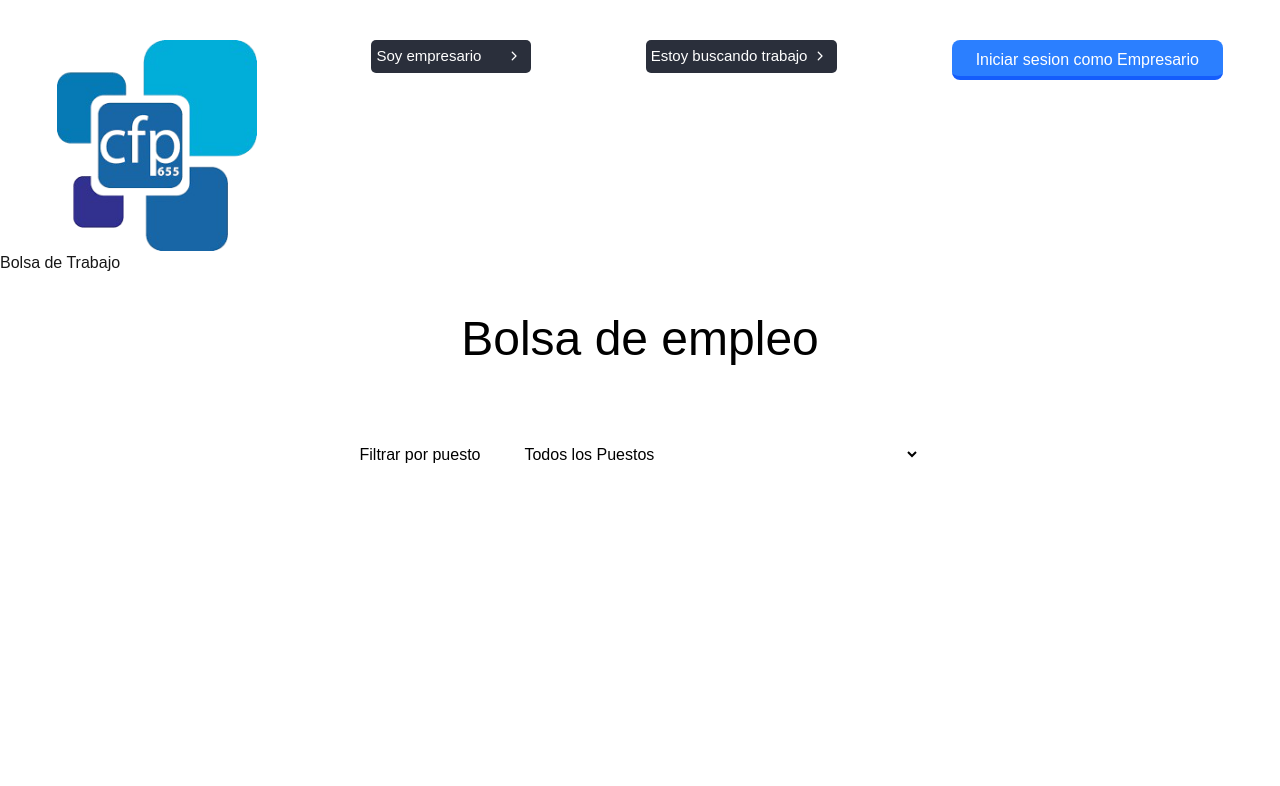
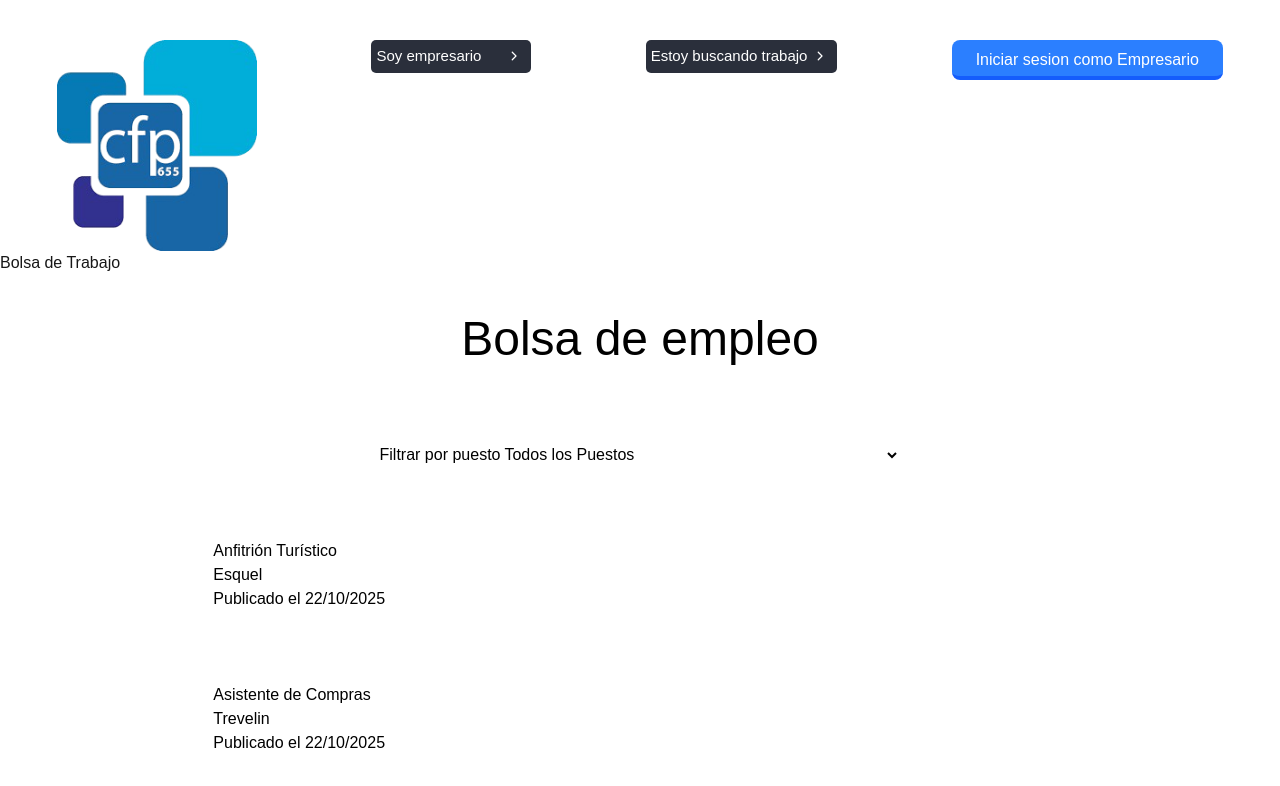
Before and after one commit to maxielsezar/clase-next, a Next.js app: page /UX in a window 1280 px wide. Shown: the top 786 px of the page. Built offline with nearby package versions, Linux system fonts and the light colour scheme.

Commit message:
ajuste de filtro de puestos

```diff
--- a/package.json
+++ b/package.json
@@ -9,9 +9,11 @@
     "lint": "eslint"
   },
   "dependencies": {
+    "next": "15.5.5",
+    "next-auth": "^4.24.11",
     "react": "19.1.0",
     "react-dom": "19.1.0",
-    "next": "15.5.5"
+    "styled-components": "^6.1.19"
   },
   "devDependencies": {
     "@eslint/eslintrc": "^3",
--- a/src/app/UX/page.tsx
+++ b/src/app/UX/page.tsx
@@ -1,17 +1,19 @@
+"use client"
 import React from 'react'
 import Header from '@/app/componentes/Header'
 import Main from '@/app/componentes/Main'
 import ListadoEmpleos from '@/app/componentes/ListadoEmpleos'
-
+import { useState } from 'react'
 
 
 const page = () => {
+  const [filtro,setFiltro]=useState('')
   return (
     <div>
       <Header/>
       <p className="text-black text-5xl text-center mt-10 mb-20"> Bolsa de empleo </p>
-      <Main/>
-      <ListadoEmpleos/>
+      <Main />
+      <ListadoEmpleos />
     </div>
 
   )
--- a/src/app/componentes/Empleos.tsx
+++ b/src/app/componentes/Empleos.tsx
@@ -4,21 +4,22 @@ interface Empleo{
       publicación: string
 }
 
- const Empleos= (props:Empleo) => {
+ const Empleos= ({puesto , localidad, publicación}:Empleo) => {
+
     return(
-        <div className="flex justify-center">
+        <div className="flex justify-center text-black mt-10">
 
             <div className="w-2/3 mt-8 ">
                 <div className="flex">
-                    <h1> {props.puesto} </h1>
+                    <h1> {puesto} </h1>
                 </div>
 
                 <div className="flex">
-                    <h1> {props.localidad} </h1>
+                    <h1> {localidad} </h1>
                 </div>
 
                 <div className="flex">
-                    <h1> {props.publicación} </h1>
+                    <h1> {publicación} </h1>
                 </div>
             </div>
         </div>
--- a/src/app/componentes/ListadoEmpleos.tsx
+++ b/src/app/componentes/ListadoEmpleos.tsx
@@ -1,3 +1,4 @@
+"use client"
 import Empleos from '@/app/componentes/Empleos'
 
 interface Empleo{
@@ -9,7 +10,7 @@ interface Empleo{
 export default function ListadoEmpleos(){
   const listEmpleos:Empleo[]=[
     {
-      puesto:"Anfitrión Turístico ",
+      puesto:"Anfitrión Turístico",
       localidad: "Esquel",
       publicación: "Publicado el 22/10/2025"
       }  ,
@@ -19,9 +20,9 @@ export default function ListadoEmpleos(){
       publicación: "Publicado el 22/10/2025"
     }  ,
   ]
-
-  const empleosMap= listEmpleos.map ((empleos,i) =>
-    <Empleos key={i} empleo={empleos} />
+  const listaFiltrada =listEmpleos.filter((item)=>item.puesto)
+  const empleosMap= listaFiltrada.map ((empleos,i) =>
+    <Empleos key={i} puesto={empleos.puesto}  localidad={empleos.localidad} publicación={empleos.publicación} />
   )
 
 
--- a/src/app/componentes/Main.tsx
+++ b/src/app/componentes/Main.tsx
@@ -2,15 +2,18 @@ import Image from "next/image";
 import Menu from '@/app/componentes/Menu'
 
 export default function Main() {
+
+  const listaOptions =["Todos los Puestos","Anfitrión Turístico", "Asistente de Compras", "Asistente para la Administración", "Auxiliar de Cocina", "Auxiliar en Instalaciones Eléctricas Domiciliarias", "Auxiliar Mecánico de Motores Nafteros", "Auxiliar Mecánico de Motores Nafteros", "Auxiliar Panadero y Repostero", "Carpintero de Terminaciones de Obra", "Cocinero", "Community Manager", "Diseñador y Administrador de Páginas Web", "Electricista de Automotores", " Herrero Básico", "Informática Multimedial", "Mantenimiento de Edificios", "Mantenimiento y Reparación de Equipos Informáticos", "Mecánico de Motores de Combustión Interna", "Montador Electricista Domiciliario", "Mozo - Camarero de Salón", "Operador de PC", "Operador de Máquinas de Carpintería", "Panadero" ]
   return (
-    <>
-
-      <div className="flex text-black justify-center">
-        <p className="mr-10"> Filtrar por puesto </p>
-        <Menu/>
-
-      </div>
-
-    </>
+         <form className="flex text-black justify-center" action="#">
+          <label form="lang">Filtrar por puesto </label>
+          <select >
+          {listaOptions.map((item) => (
+                  <option key={item} value={item}>
+                    {item}
+                  </option>
+                ))}
+          </select>
+        </form>
   );
 }
```
Also changed, not shown: 1 other file (tests, documents, lock files or other folders).
